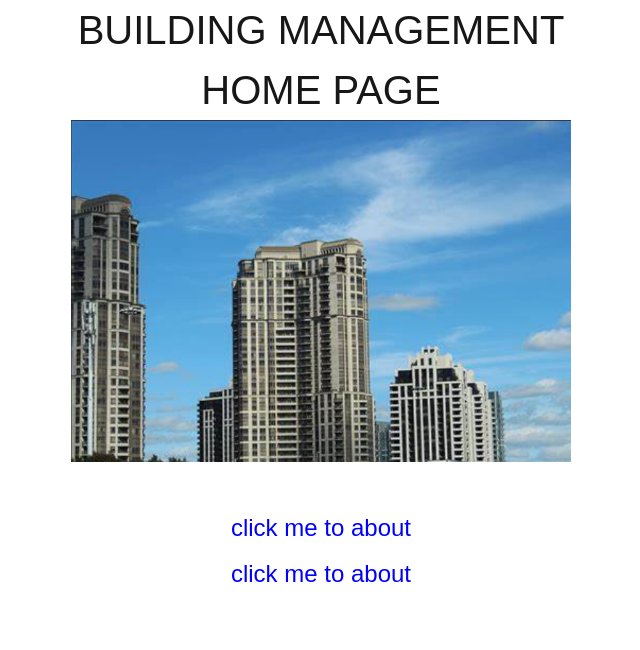
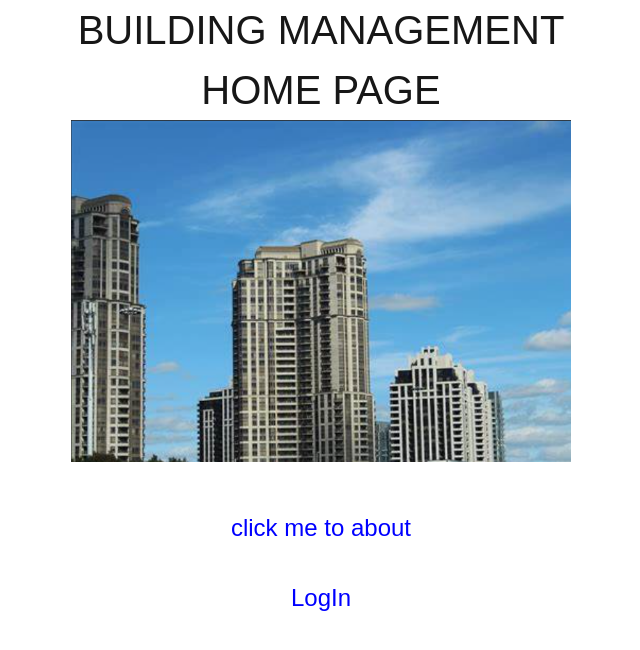
Before and after one commit to Na18422/building-management, a Next.js app: page / in a window 1280 px wide. Shown: the top 650 px of the page, without its empty margins (319-959 px from the left). Built offline with nearby package versions, Linux system fonts and the light colour scheme.

Commit message:
Update page.tsx

```diff
--- a/app/page.tsx
+++ b/app/page.tsx
@@ -10,8 +10,9 @@ const Home: React.FC = () => {
       <a href="/about"  rel="noopener noreferrer" style={{ color: 'blue', fontSize: '24px', display: 'block', marginBottom: '10px' }}>
           click me to about
       </a>
+      <br />
       <a href="/LogIn"  rel="noopener noreferrer" style={{ color: 'blue', fontSize: '24px', display: 'block', marginBottom: '10px' }}>
-          click me to about
+          LogIn
       </a>
     </div>
   );
```
